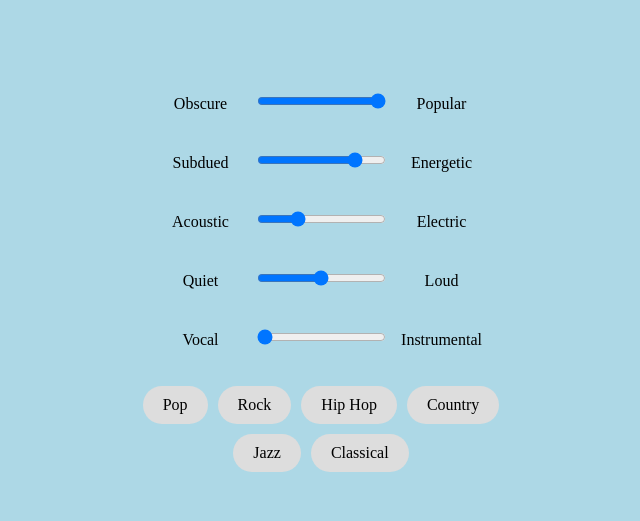
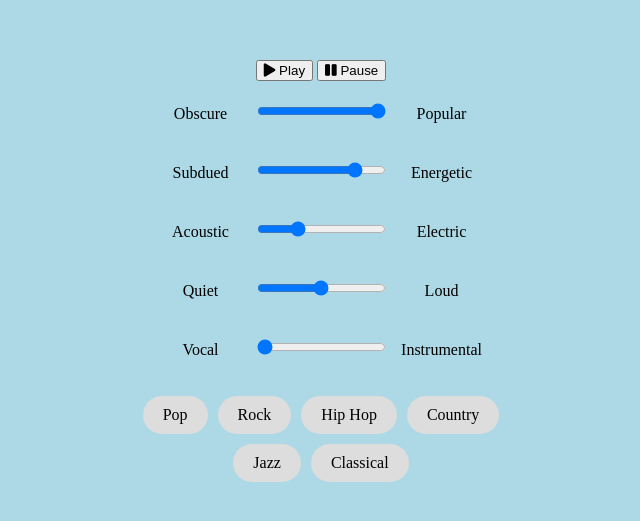
Before and after one commit to okjuan/muze-radio, a plain HTML site: page prototype.html in a window 1280 px wide. Shown: the part 119-640 px from the top of the page, without its empty margins (319-959 px from the left). Drawn offline with Linux system fonts and the light colour scheme.

Commit message:
Add play and pause buttons

```diff
--- a/prototype.html
+++ b/prototype.html
@@ -4,8 +4,13 @@
     <meta name="viewport" content="width=device-width, initial-scale=1">
     <title>Muze #2</title>
     <link rel="stylesheet" type="text/css" href="style.css">
+    <link rel="stylesheet" href="https://cdnjs.cloudflare.com/ajax/libs/font-awesome/5.15.3/css/all.min.css">
 </head>
 <body>
+    <div class="music-controls">
+        <button id="play-button"><i class="fas fa-play"></i> Play</button>
+        <button id="pause-button"><i class="fas fa-pause"></i> Pause</button>
+    </div>
     <div class="sliders-container">
         <div class="slider-container">
             <label class="slider-label">Obscure</label>
```
